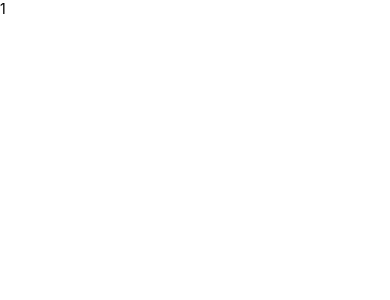
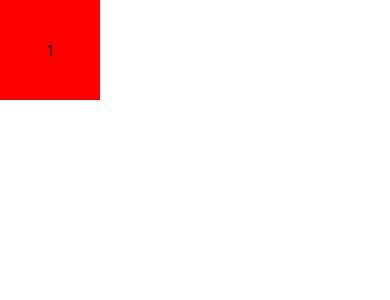
Before and after one commit to BKazimy/NotifierApp, a React Native app: screen / in a window 390 px wide. Shown: the top 300 px of the page. Built offline with nearby package versions, Linux system fonts and the light colour scheme.

Commit message:
Oct 28, 2024, 10:25 AM

```diff
--- a/App.js
+++ b/App.js
@@ -7,6 +7,13 @@ export default function App() {
     // <View style={styles.appContainer}>
     <View>
       <View
+        style={{
+          backgroundColor: 'red',
+          width: 100,
+          height: 100,
+          justifyContent: 'center',
+          alignItems: 'center',
+        }}
       >
         <Text>1</Text>
       </View>
```
